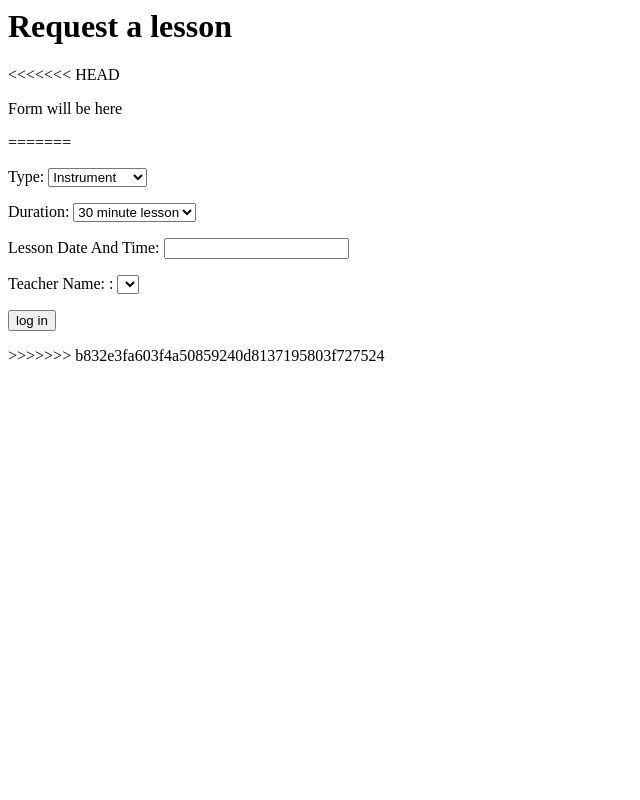
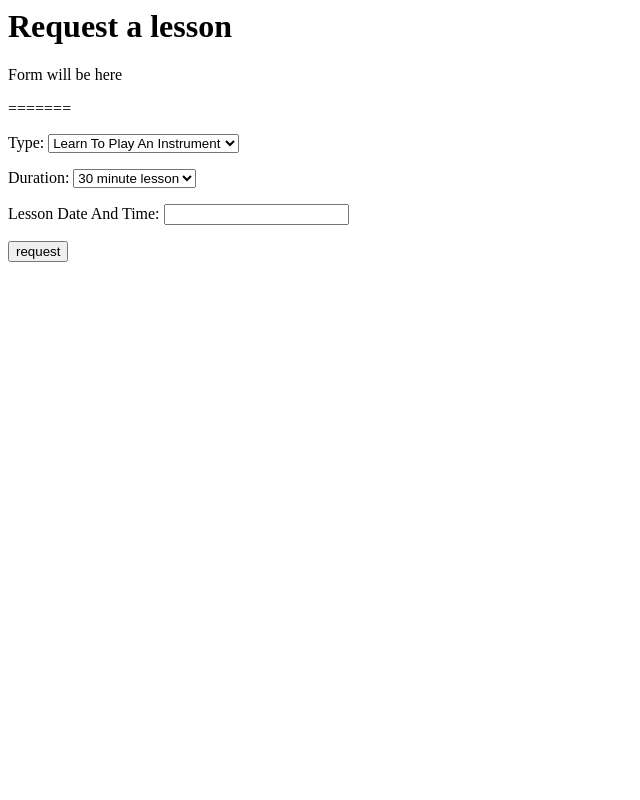
Before and after one commit to AFaverooo/Koala, a Django app: page /requests_page in a window 1280 px wide. Shown: the whole page, without its empty margins (0-640 px from the left). Run offline with Django 4.2, Linux system fonts and the light colour scheme; lists and menus that the app fills with data are empty.

Commit message:
-Refactor requests and lesson model -Add view function new_request to make a new lesson -Add relevant testing for lesson model and the new view functionality

```diff
--- a/lessons/forms.py
+++ b/lessons/forms.py
@@ -61,11 +61,9 @@ class RequestForm(forms.ModelForm):
 
         model = Lesson
 
-        fields = ['type','duration','lesson_date_time']
-
-
+        fields = ['type','duration' , 'lesson_date_time']
     #This is the choice of teachers the student is able to pick out of
-    teacher_choices = []
-    teacher_name = forms.CharField(
-        label = "Teacher Name: ",
-        widget = forms.Select(choices = teacher_choices))
+    #teacher_choices = []
+    #teacher_name = forms.CharField(
+    #    label = "Teacher Name: ",
+    #    widget = forms.Select(choices = teacher_choices))
--- /dev/null
+++ b/lessons/modelHelpers.py
@@ -0,0 +1,6 @@
+from .models import UserAccount, UserRole
+
+def produce_teacher_object(email):
+    for eachUser in UserAccount.objects.all():
+        if (eachUser.email == email):
+            return eachUser
--- a/lessons/models.py
+++ b/lessons/models.py
@@ -13,10 +13,10 @@ from django.conf import settings
 
 #test fot lesson type
 class LessonType(models.TextChoices):
-    INSTRUMENT = 'Learn To Play An Instrument',
-    THEORY = 'Instrument Music Theory',
-    PRACTICE = 'Instrument practice',
-    PERFORMANCE = 'Performance Preparation',
+    INSTRUMENT = 'INSTR', _('Learn To Play An Instrument'),
+    THEORY = 'TH',_('Instrument Music Theory'),
+    PRACTICE = 'PR', _('Instrument practice'),
+    PERFORMANCE = 'PERF', _('Performance Preparation'),
 
 #test for lesson duration
 class LessonDuration(models.TextChoices):
@@ -191,16 +191,11 @@ class Lesson(models.Model):
 
     teacher_id = models.ForeignKey(UserAccount,on_delete=models.CASCADE)
 
-class groupLessons(models.Model):
-    group_id = models.BigAutoField(primary_key=True)
-    lesson_id = models.ForeignKey(Lesson, on_delete=models.CASCADE)
-
 class requests(models.Model):
     request_id = models.BigAutoField(primary_key=True)
     student_id = models.ForeignKey(UserAccount,on_delete=models.CASCADE)
-    groupLessons_id = models.ForeignKey(groupLessons,on_delete=models.CASCADE)
 
-    date_request_made = models.DateField(blank = False, default=timezone.now)
+    lesson_id = models.ForeignKey(Lesson,on_delete=models.CASCADE)
 
     is_booking = models.BooleanField(
         default=False,
--- a/lessons/templates/requests_page.html
+++ b/lessons/templates/requests_page.html
@@ -1,21 +1,15 @@
 <html>
 <h1> Request a lesson</h1>
-
-
-<<<<<<< HEAD
-
 
 
 
 <p> Form will be here </p>
 =======
   <body>
-      <form action="{% url 'requests_page' %}" method="post">
+      <form action="{% url 'make_request' %}" method="post">
            {% csrf_token %}
            {{form.as_p}}
-       <input type="submit" value="log in" class="btn btn-primary">
+       <input type="submit" value="request" class="btn btn-primary">
   </form>
 </body>
 </html>
-
->>>>>>> b832e3fa603f4a50859240d8137195803f727524
--- a/lessons/views.py
+++ b/lessons/views.py
@@ -3,6 +3,8 @@ from django.contrib import messages
 from .forms import LogInForm,SignUpForm,RequestForm
 from django.contrib.auth import authenticate,login,logout
 from .models import UserRole, UserAccount, Lesson
+
+from .modelHelpers import produce_teacher_object
 # Create your views here.
 
 
@@ -62,20 +64,31 @@ def sign_up(request):
         form = SignUpForm()
     return render(request, 'sign_up.html', {'form': form})
 
-def new_lesson(self):
+
+def new_lesson(request):
     if request.method == 'POST':
         if request.user.is_authenticated:
             current_student = request.user
-            if current_student.role.is_student():
-                form = RequestForm(request.POST)
+            #if current_student.role.is_student():
+            form = RequestForm(request.POST)
 
-                if form.is_valid():
-                    first_name = form.cleaned_data.get('teacher')
-                    last_name = form.cleaned_data.get('teacher')
+            if form.is_valid():
+                    #first_name = form.cleaned_data.get('teacher')
+                    #last_name = form.cleaned_data.get('teacher')
 
-                    teacher_id = UserAccount.objects.get(first_name = teacher_name).pk
-                    duration = form.cleaned_data.get('duration')
-                    lesson_date = form.cleaned_data.get('lesson_date_time')
-                    type = form.cleaned_data.get('type')
+                    #teacher_id = UserAccount.objects.get(first_name = teacher_name).pk
+                duration = form.cleaned_data.get('duration')
+                lesson_date = form.cleaned_data.get('lesson_date_time')
+                type = form.cleaned_data.get('type')
+                teacher_id = produce_teacher_object("johndoe@example.org")
 
-                    lesson = Lesson.objects.create(type = type, duration = duration, lesson_date_time = lesson_date, teacher_id = teacher_id)
+                lesson = Lesson.objects.create(type = type, duration = duration, lesson_date_time = lesson_date, teacher_id = teacher_id)
+                print('made lesson')
+                return render(request,'requests_page.html')
+            else:
+                print('form is not valid')
+            #else:
+            #    print('user is not student')
+        else:
+            print('user is not authenitcated')
+    return render(request,'student_feed.html')
--- a/msms/urls.py
+++ b/msms/urls.py
@@ -23,6 +23,9 @@ urlpatterns = [
     path('log_in/', views.log_in, name = 'log_in'),
     path('student_feed', views.student_feed, name = 'student_feed'),
     path('requests_page', views.requests_page, name = 'requests_page'),
+
+    path('make_request', views.new_lesson, name = 'make_request'),
+
     path('admin_feed', views.admin_feed, name = 'admin_feed'),
     path('director_feed', views.director_feed, name = 'director_feed'),
     path('sign_up/', views.sign_up, name = 'sign_up'),
```
Also changed, not shown: lessons/admin.py (+7 -1 lines), lessons/tests/test_lesson_model.py (added, +24 -0 lines), lessons/tests/test_new_request_view.py (added, +43 -0 lines), lessons/migrations/0001_initial.py.
